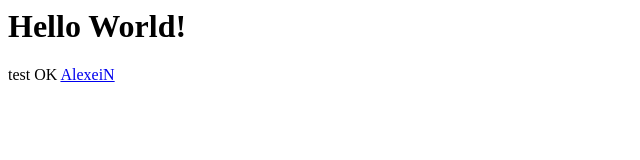
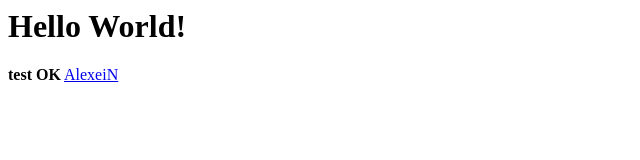
Before and after one commit to alexeinemkov/alexeinemkov.github.io, a plain HTML site: page index.html in a window 1280 px wide. Shown: the full height of the page, 0-640 px from the left. Drawn offline with Linux system fonts and the light colour scheme.

Commit message:
Update index.html

```diff
--- a/index.html
+++ b/index.html
@@ -1,3 +1,3 @@
 <p><h1>Hello World!</h1></p>
-<bold>test OK</bold>
+<b>test OK</b>
 <a href="http://alexein.ru" title="site">AlexeiN</a>
```
